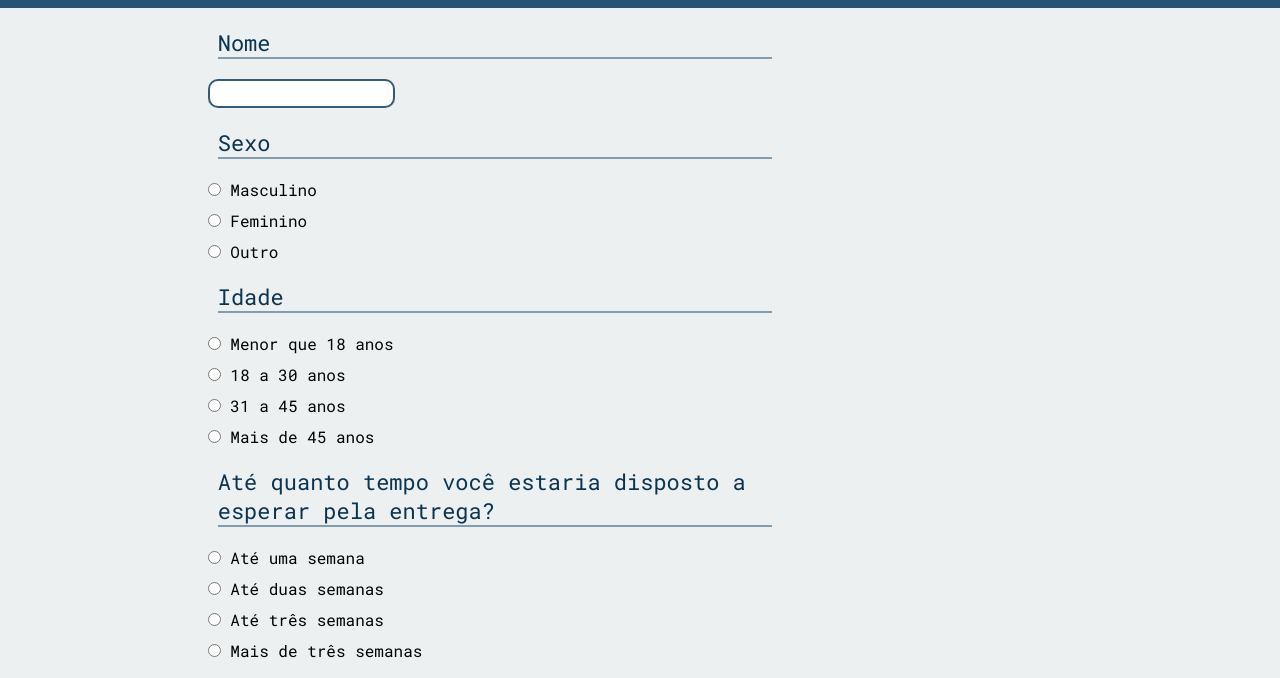
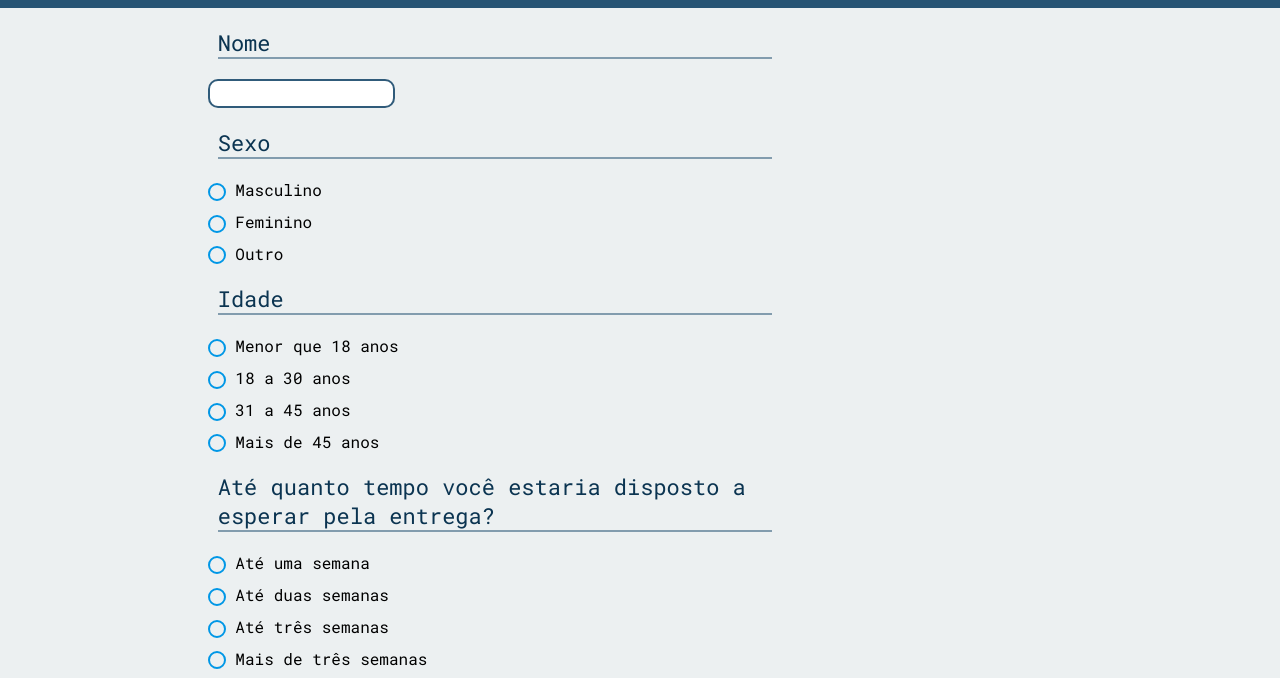
Before and after one commit to KesslerUstra/Almofaland, a plain HTML site: page formulario.html in a window 1280 px wide. Shown: the part 95-773 px from the top of the page. Drawn offline with Linux system fonts and the light colour scheme.

Commit message:
Modificando layout do formulario

```diff
--- a/formulario_style.css
+++ b/formulario_style.css
@@ -42,21 +42,6 @@ h1{
     color: #fff;
 }
 
-@media screen and (max-width: 500px){
-    header{
-        display: flex;
-        flex-direction: column;
-    }
-    .voltar{
-        position: inherit;
-        display: inline-block;
-        width: 40px;
-        margin: auto;
-        height: 40px;
-        margin-bottom: 20px;
-    }
-}
-
 legend{
     color: #07314efb;
     font-size: 22px;
@@ -69,10 +54,19 @@ legend{
     border: 2px solid #0a3d62d7;
     padding: 5px 3px;
     border-radius: 10px;
+    width: 100%;
+    outline: none;
+    transition: all 0.3s ease-in-out;
+}
+
+.nome:focus{
+    width: 130%;
+    border-color: #1278c2d7;
 }
 
 label{
     cursor: pointer;
+    display: inline-block;
 }
 
 p{
@@ -101,3 +95,67 @@ button{
 button:hover{
     box-shadow: inset 2px 2px 3px rgba(0, 0, 0, 0.315), inset -2px -2px 3px rgba(0, 0, 0, 0.315);
 }
+
+p:nth-child(n+3) input{
+    cursor: pointer;
+    vertical-align: middle;
+    appearance: none;
+    width: 18px;
+    height: 18px;
+    border: 2px solid #0097e6;
+    border-radius: 50%;
+    position: relative;
+    outline: none;
+}
+
+p:nth-child(n+3) input:focus{
+    box-shadow: 1px 1px 5px #0096e67c,-1px -1px 5px #0096e67c;
+}
+
+p:nth-child(n+3) input::before{
+    position: absolute;
+    width: 8px;
+    height: 8px;
+    background-color: #0097e6;
+    border-radius: 50%;
+    content: '';
+    top: calc(50% - 4px);
+    left: calc(50% - 4px);
+    opacity: 0;
+    transition: opacity 0.2s ease-in;
+}
+
+p:nth-child(n+3) input:checked:before{
+    opacity: 1;
+}
+
+#formulario-pesquisa-primaria{
+    animation: aparecer 0.6s ease-in;
+}
+
+@media screen and (max-width: 500px){
+    header{
+        display: flex;
+        flex-direction: column;
+    }
+    .voltar{
+        position: inherit;
+        display: inline-block;
+        width: 40px;
+        margin: auto;
+        height: 40px;
+        margin-bottom: 20px;
+    }
+}
+
+@keyframes aparecer{
+    0%{
+        opacity: 0;
+        transform: translateY(-10px);
+    }
+
+    100%{
+        opacity: 1;
+        transform: translateY(0px);
+    }
+}
```
